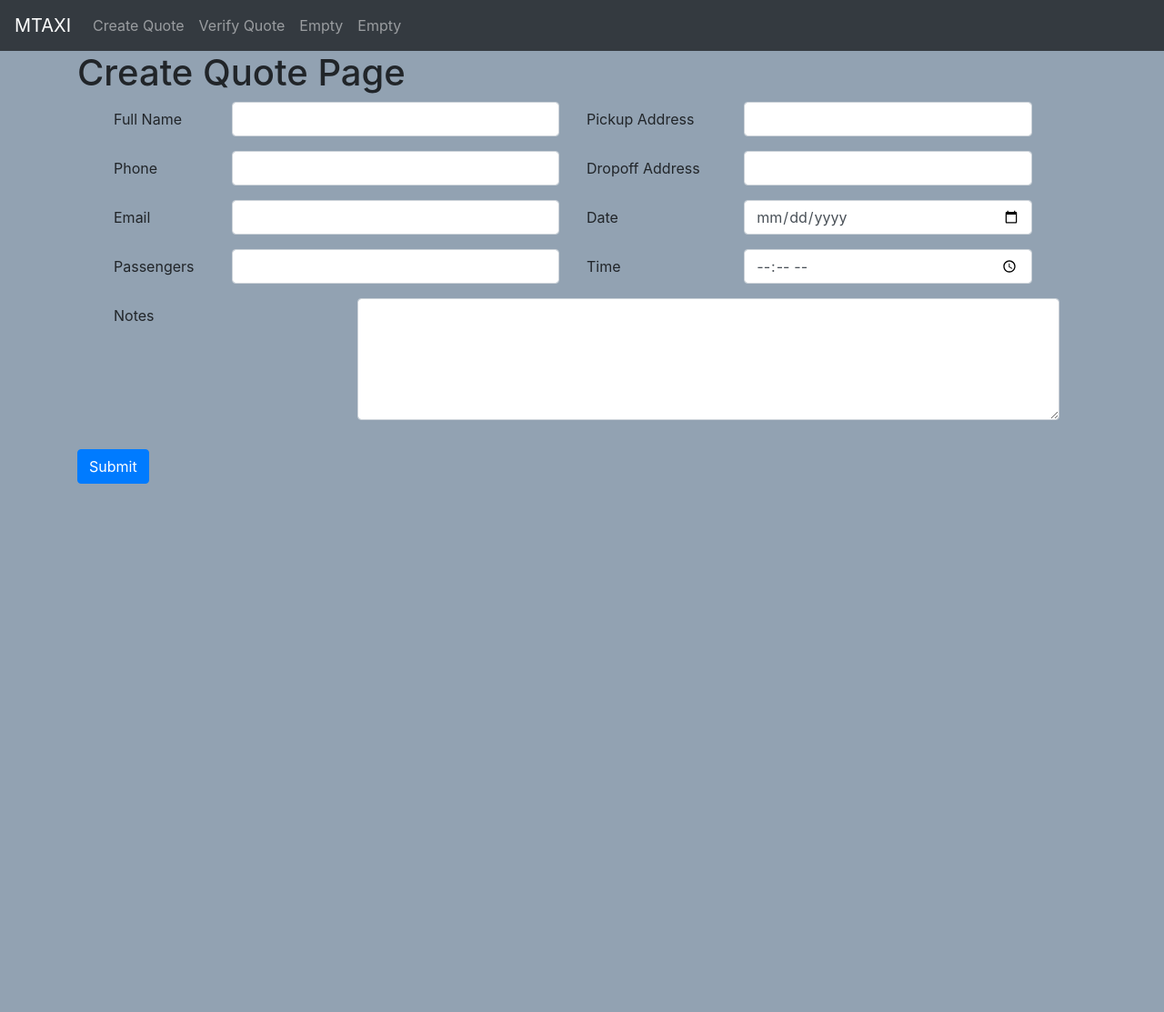
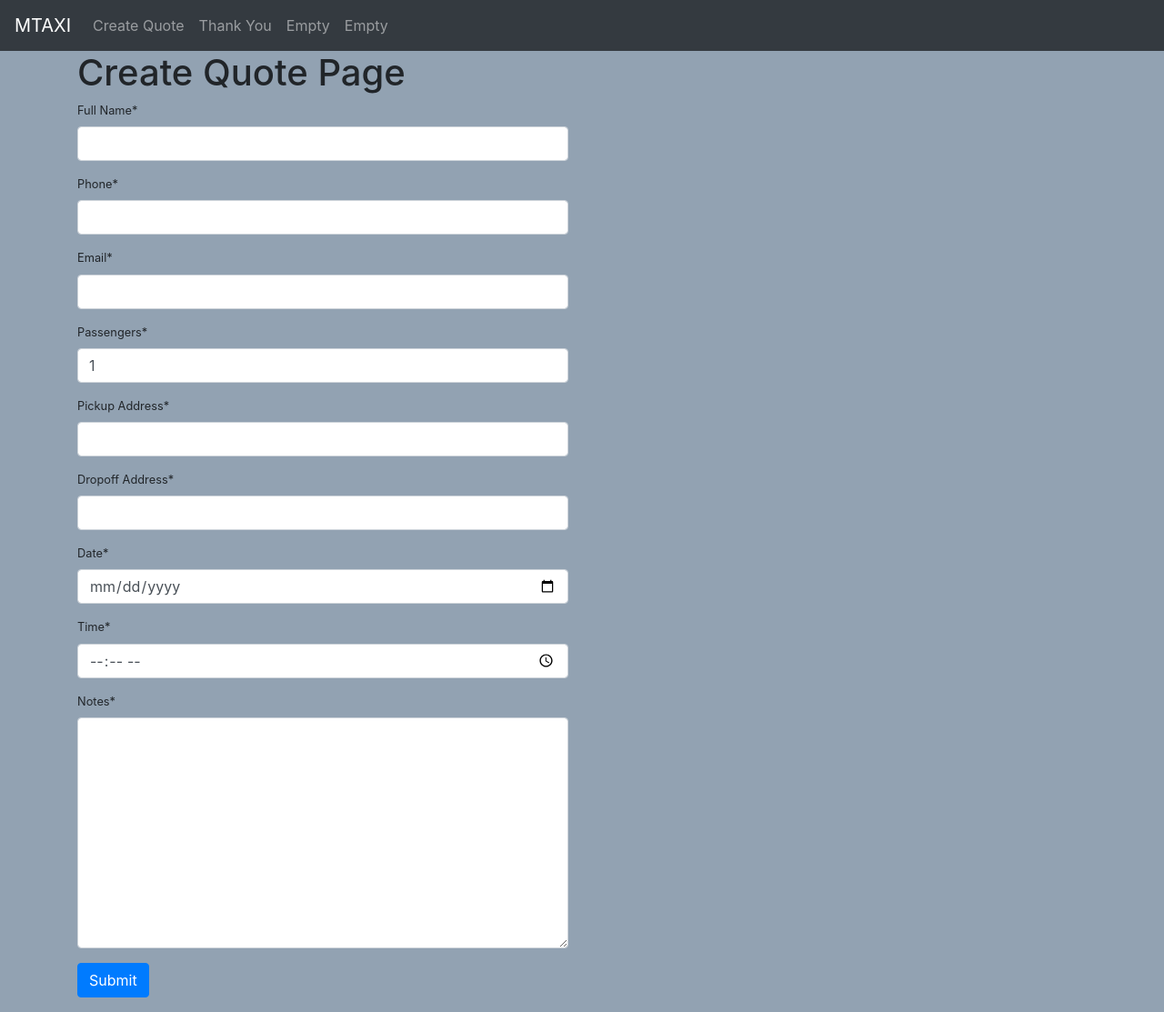
Before and after one commit to ionescuig/mtaxi, a Django app: page /quote/create in a window 1280 px wide. Shown: the whole page at 91% size. Before the commit the page ends 532 px from the top, so only its background shows below. Run offline with Django 3.2, Linux system fonts and the light colour scheme; some libraries are stand-ins or nearby versions.

Commit message:
added django-crispy-forms; base version working

```diff
--- a/src/mtaxi/settings/base.py
+++ b/src/mtaxi/settings/base.py
@@ -37,6 +37,8 @@ INSTALLED_APPS = [
     'django.contrib.sessions',
     'django.contrib.messages',
     'django.contrib.staticfiles',
+    'crispy_forms',
+    'quote',
 ]
 
 MIDDLEWARE = [
@@ -118,3 +120,5 @@ USE_TZ = True
 # https://docs.djangoproject.com/en/2.1/howto/static-files/
 
 STATIC_URL = '/static/'
+
+CRISPY_TEMPLATE_PACK = 'bootstrap4'
--- a/src/mtaxi/settings/production.py
+++ b/src/mtaxi/settings/production.py
@@ -38,6 +38,7 @@ INSTALLED_APPS = [
     'django.contrib.sessions',
     'django.contrib.messages',
     'django.contrib.staticfiles',
+    'crispy_forms',
     'quote',
 ]
 
@@ -120,3 +121,5 @@ USE_TZ = True
 # https://docs.djangoproject.com/en/2.1/howto/static-files/
 
 STATIC_URL = '/static/'
+
+CRISPY_TEMPLATE_PACK = 'bootstrap4'
--- a/src/mtaxi/urls.py
+++ b/src/mtaxi/urls.py
@@ -21,5 +21,5 @@ urlpatterns = [
     path('admin/', admin.site.urls),
     path('', HomeView.as_view(), name='home'),
     path('quote/create', QuoteCreateView.as_view(), name='create'),
-    path('quote/verify', QuoteVerifyView.as_view(), name='verify')
+    path('quote/thankyou', ThankYouView.as_view(), name='thankyou')
 ]
--- a/src/quote/forms.py
+++ b/src/quote/forms.py
@@ -9,11 +9,10 @@ class QuoteForm(forms.ModelForm):
     passengers  = forms.IntegerField(label='Passengers', required=True, min_value=1, max_value=8, initial=1)
     pickup      = forms.CharField(label='Pickup Address', required=True)
     dropoff     = forms.CharField(label='Dropoff Address', required=True)
-    quote_date  = forms.DateField(label='Date', required=True)
-    quote_time  = forms.TimeField(label='Time', required=True)
+    quote_date  = forms.DateField(label='Date', required=True, widget=forms.DateInput(attrs={'type': 'date'}))
+    quote_time  = forms.TimeField(label='Time', required=True, widget=forms.TimeInput(attrs={'type': 'time', 'step': '300'}))
     notes       = forms.Textarea()
 
     class Meta:
         model = Quote
-        # fields = ['name']
         fields = '__all__'
--- a/src/quote/views.py
+++ b/src/quote/views.py
@@ -11,21 +11,12 @@ class HomeView(TemplateView):
 class QuoteCreateView(CreateView):
     template_name = 'quote/create.html'
     form_class = QuoteForm
-    success_url = 'verify'
+    success_url = 'thankyou'
 
     # def form_valid(self, form):
     #     print('>>>', self.get_object().pk)
     #     return super(QuoteCreateView, self).form_valid(form)
 
 
-class QuoteVerifyView(ListView):
-    template_name = 'quote/verify.html'
-
-    def get_queryset(self):
-        print('>>>', self.kwargs)
-        print('>>>', Quote.objects.filter(pk=1))
-        return Quote.objects.filter(pk=1)
-
-    # def get_context_data(self, *args, **kwargs):
-    #     context = super(QuoteVerifyView, self).get_context_data(*args, **kwargs)
-    #     return context
+class ThankYouView(TemplateView):
+    template_name = 'quote/thankyou.html'
--- a/src/requirements.txt
+++ b/src/requirements.txt
@@ -1,5 +1,7 @@
+Babel==2.6.0
 dj-database-url==0.5.0
 Django==2.1.4
+django-crispy-forms==1.7.2
 gunicorn==19.9.0
 psycopg2==2.7.6.1
 pytz==2018.7
--- a/src/templates/quote/create.html
+++ b/src/templates/quote/create.html
@@ -1,4 +1,5 @@
 {% extends 'quote/base.html' %}
+{% load crispy_forms_tags %}
 
 {% block head_title %}
 MTAXI | Quote
@@ -7,80 +8,16 @@ MTAXI | Quote
 {% block content %}
 <h1>Create Quote Page</h1>
 
-    <form class="form media-body pb-3 lh-125" method="POST">
+    <form class="form media-body small pb-3 lh-125" method="POST">
         {% csrf_token %}
-        <ul>
-            <li class="row">
-                <div class="form-group row col-sm-6">
-                    <label for="name" class="col-sm-3 col-form-label">{{ form.name.label }}</label>
-                    <div class="col-sm-9">
-                        <input type="text" class="form-control" name="name" id="name">
-                    </div>
-                </div>
-                <div class="form-group row col-sm-6">
-                    <label for="pickup" class="col-sm-4 col-form-label">{{ form.pickup.label }}</label>
-                    <div class="col-sm-8">
-                        <input type="text" class="form-control" name="pickup" id="pickup">
-                    </div>
-                </div>
-            </li>
+        <div class="row">
+             <div class="col-sm-6 ">
+                {{ form|crispy }}
+            </div>
+        </div>
 
-            <li class="row">
-                <div class="form-group row col-sm-6">
-                    <label for="phone" class="col-sm-3 col-form-label">{{ form.phone.label }}</label>
-                    <div class="col-sm-9">
-                        <input type="text" class="form-control" name="phone" id="phone">
-                    </div>
-                </div>
-                <div class="form-group row col-sm-6">
-                    <label for="dropoff" class="col-sm-4 col-form-label">{{ form.dropoff.label }}</label>
-                    <div class="col-sm-8">
-                        <input type="text" class="form-control" name="dropoff" id="dropoff">
-                    </div>
-                </div>
-            </li>
 
-            <li class="row">
-                <div class="form-group row col-sm-6">
-                    <label for="email" class="col-sm-3 col-form-label">{{ form.email.label }}</label>
-                    <div class="col-sm-9">
-                        <input type="email" class="form-control" name="email" id="email">
-                    </div>
-                </div>
-                <div class="form-group row col-sm-6">
-                    <label for="quote_date" class="col-sm-4 col-form-label">{{ form.quote_date.label }}</label>
-                    <div class="col-sm-8">
-                        <input type="date" class="form-control" name="quote_date" id="quote_date">
-                    </div>
-                </div>
-            </li>
 
-            <li class="row">
-                <div class="form-group row col-sm-6">
-                    <label for="passengers" class="col-sm-3 col-form-label">{{ form.passengers.label }}</label>
-                    <div class="col-sm-9">
-                        <input type="number" class="form-control" name="passengers" id="passengers">
-                    </div>
-                </div>
-                <div class="form-group row col-sm-6">
-                    <label for="quote_time" class="col-sm-4 col-form-label">{{ form.quote_time.label }}</label>
-                    <div class="col-sm-8">
-                        <input type="time" step="300" class="form-control" name="quote_time" id="quote_time">
-                    </div>
-                </div>
-            </li>
-
-            <li class="row">
-                <div class="form-group row col-sm-12">
-                    <label class="col-sm-3 col-form-label" for="notes">{{ form.notes.label }}</label>
-                    <div class="col-sm-9">
-                        <textarea class="form-control"
-                                  name="notes" cols="40" rows="5" maxlength="250"
-                                  id="notes"></textarea>
-                    </div>
-                </div>
-            </li>
-        </ul>
 {#        <button class="btn btn-primary" type="submit" onclick="return confirm('Are you sure?')">Submit</button>#}
         <button class="btn btn-primary" type="submit">Submit</button>
     </form>
--- a/src/templates/snippets/nav.html
+++ b/src/templates/snippets/nav.html
@@ -10,7 +10,7 @@
                 <a class="nav-link" href="{% url 'create' %}">Create Quote</a>
             </li>
             <li class="nav-item">
-                <a class="nav-link" href="{% url 'verify' %}">Verify Quote</a>
+                <a class="nav-link" href="{% url 'thankyou' %}">Thank You</a>
             </li>
             <li class="nav-item">
                 <a class="nav-link" href="#">Empty</a>
```
Also changed, not shown: src/templates/quote/create_bkp.html (added, +93 -0 lines), src/templates/quote/thankyou.html (added, +10 -0 lines).
